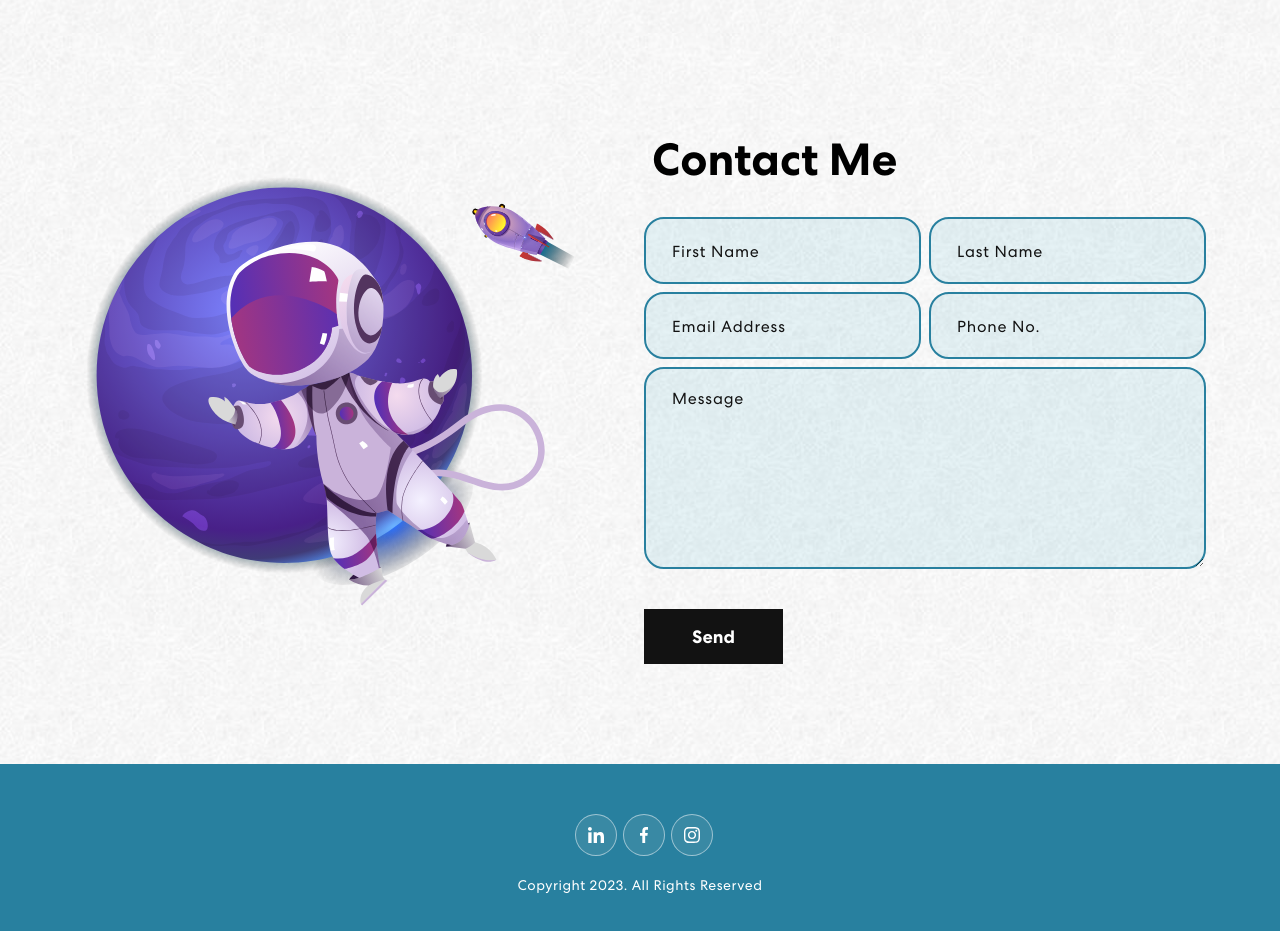
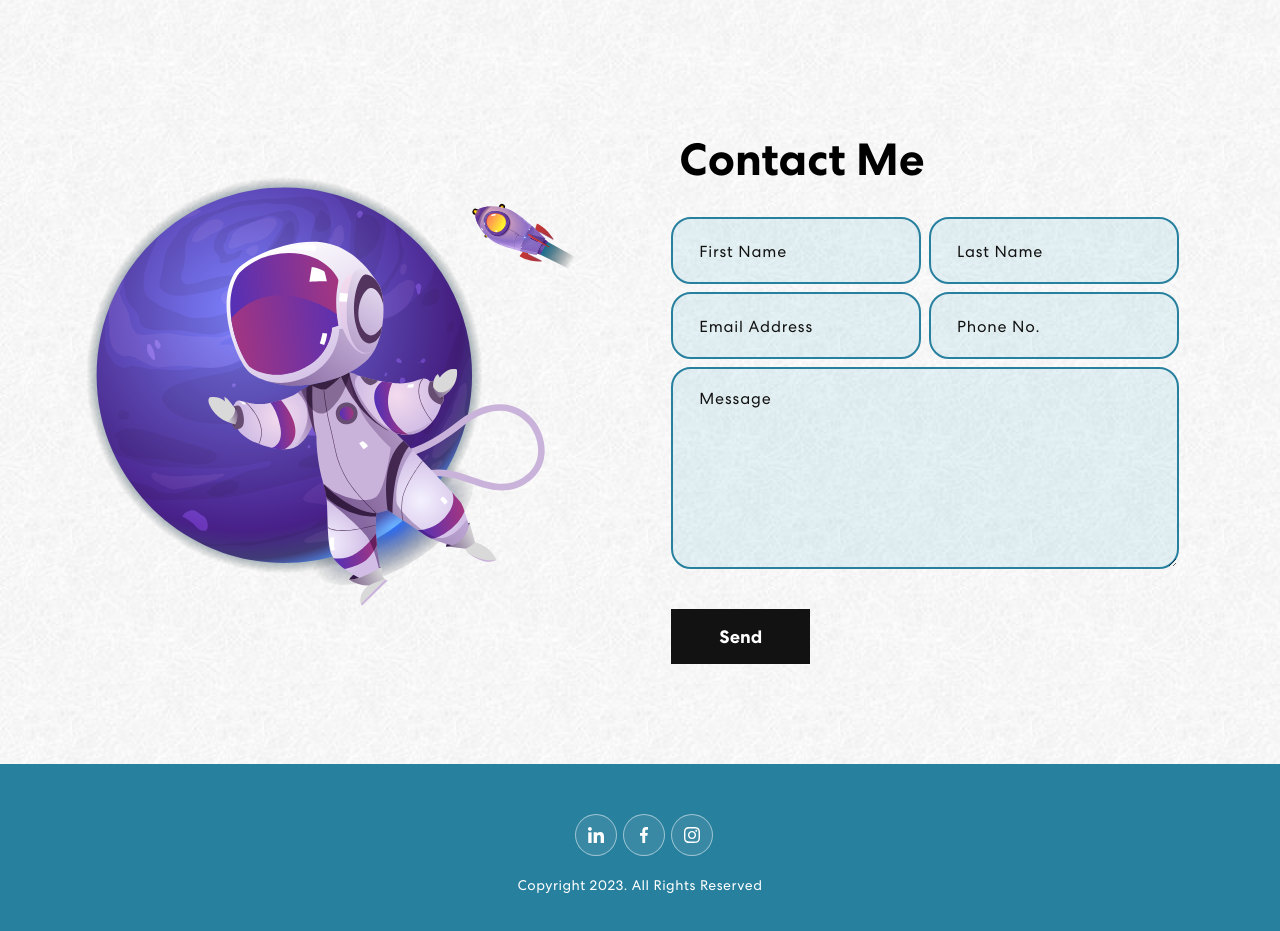
Before and after one commit to yinhsuan/portfolio, a React (Create React App) app: page / in a window 1280 px wide. Shown: the part 3360-4291 px from the top of the page. Built offline with nearby package versions, Linux system fonts and the light colour scheme.

Commit message:
make the field shorter in Contact Me

```diff
--- a/src/components/Contact.js
+++ b/src/components/Contact.js
@@ -67,6 +67,7 @@ export const Contact = () => {
             <TrackVisibility>
               {({ isVisible }) =>
                 <div className={isVisible ? "animate__animated animate__fadeIn" : ""}>
+                  <div style={{ width: "90%", marginLeft: 'auto', marginRight: 'auto' }}>
                   <h2>Contact Me</h2>
                   <form onSubmit={handleSubmit}>
                     <Row>
@@ -94,6 +95,7 @@ export const Contact = () => {
                       }
                     </Row>
                   </form>
+                  </div>
               </div>}
             </TrackVisibility>
           </Col>
```
Lines whose indentation alone changed are shown as unchanged.
